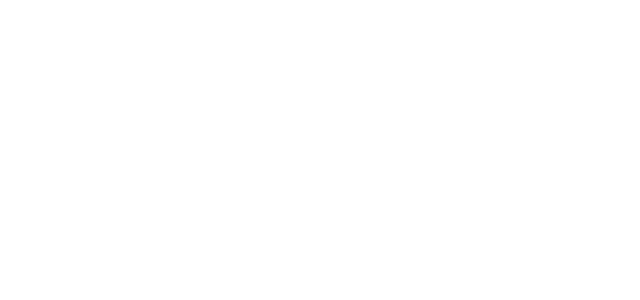
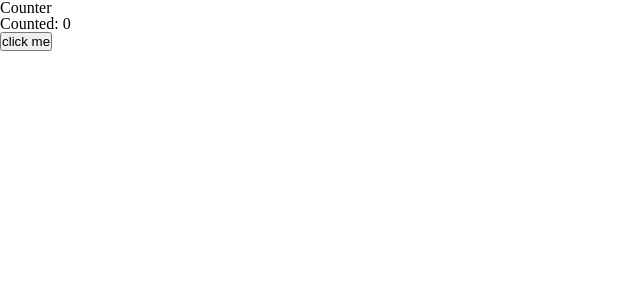
Before and after one commit to chichooon/vue-playground, a Vue app: page /pinia in a window 1280 px wide. Before the commit this address had no page. Shown: the top 300 px of the page, without its empty margins (0-640 px from the left). Built offline with nearby package versions, Linux system fonts and the light colour scheme.

Commit message:
feat: :sparkles: Pinia 테스트

```diff
--- /dev/null
+++ b/src/components/pinia/TestPinia.vue
@@ -0,0 +1,19 @@
+<template>
+  <div>
+    <h1>Counter</h1>
+    <h3>Counted: {{ count }}</h3>
+  </div>
+  <button @click="handleClickButton">click me</button>
+</template>
+
+<script setup lang="ts">
+import { useCounterStore } from '@/stores/counter';
+import { storeToRefs } from 'pinia';
+
+const store = useCounterStore();
+const { count } = storeToRefs(store);
+
+function handleClickButton() {
+  store.increment();
+}
+</script>
--- a/src/router/index.ts
+++ b/src/router/index.ts
@@ -9,6 +9,11 @@
       name: 'home',
       component: HomeView,
     },
+    {
+      path: '/pinia',
+      name: 'pinia',
+      component: () => import('../views/PiniaView.vue'),
+    },
   ],
 });
 
--- /dev/null
+++ b/src/views/PiniaView.vue
@@ -0,0 +1,7 @@
+<template>
+  <TestPinia />
+</template>
+
+<script setup lang="ts">
+import TestPinia from '@/components/pinia/TestPinia.vue';
+</script>
```
